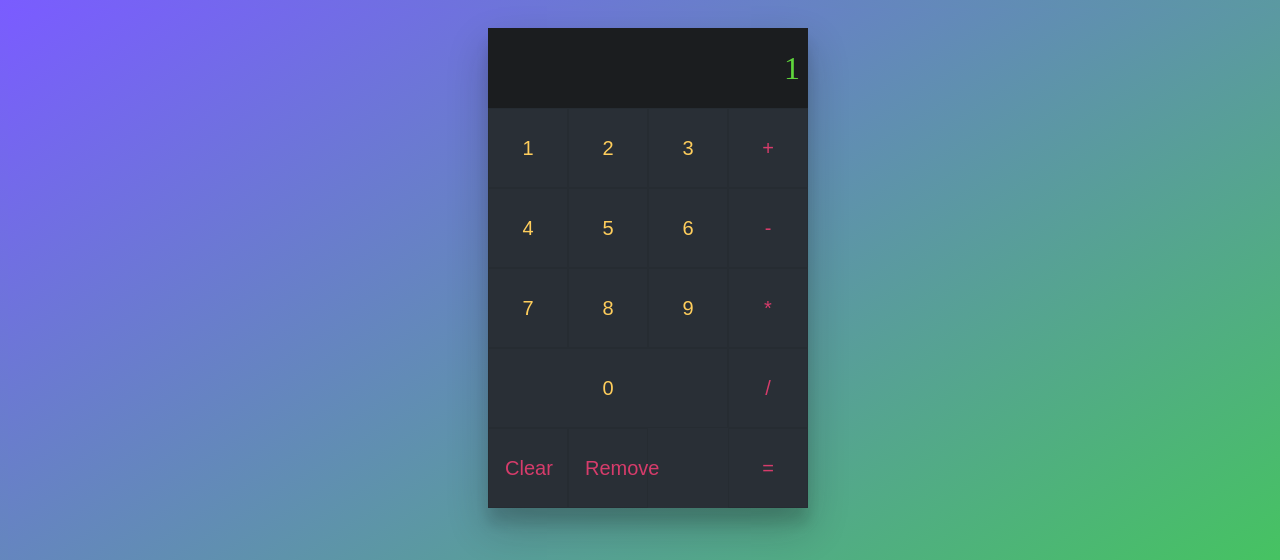
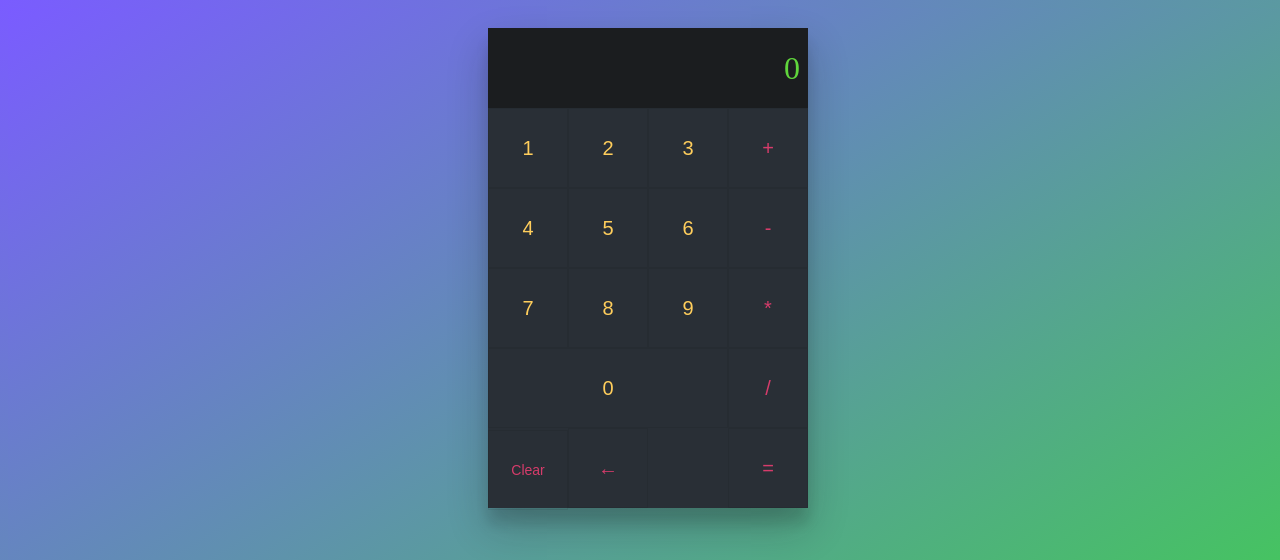
Before and after one commit to MirsonCamadro/React-calculadora-udemy, a React (Create React App) app: page / in a window 1280 px wide. Shown: the top 560 px of the page. Built offline with nearby package versions, Linux system fonts and the light colour scheme.

Commit message:
added Functions.jsx and MathOperations.jsx

```diff
--- a/src/App.jsx
+++ b/src/App.jsx
@@ -1,16 +1,23 @@
 import React from 'react'
+import Button from './components/Button'
+import Functions from './components/Functions'
+import MathOperations from './components/MathOperations'
 import Result from './components/Result'
 import './App.css'
 
 // Función Flecha o Arrow Function
 const App = () => {
+
+    const clickHandlerFunction = text => {
+        console.log(text)
+    }
     // Lo que ejecuta la función
     console.log("Renderización de App")
     return (
         <main className='react-calculator'>
-            <Result value={"1"}/>
+            <Result />
             <div className="numbers">
-                <button>1</button>
+                <Button text={"1"} clickHandler={clickHandlerFunction}/>
                 <button>2</button>
                 <button>3</button>
                 <button>4</button>
@@ -21,17 +28,14 @@ const App = () => {
                 <button>9</button>
                 <button>0</button>
             </div>
-            <div className="functions">
-                <button>Clear</button>
-                <button>Remove</button>
-            </div>
-            <div className="math-operations">
-                <button>+</button>
-                <button>-</button>
-                <button>*</button>
-                <button>/</button>
-                <button>=</button>
-            </div>
+            <Functions
+                onContentClear={() => console.log("clear")}
+                onDelete={() => console.log("delete")}
+            />
+            <MathOperations
+                onClickOperation={operation => console.log(operation)}
+                onClickEqual={equal => console.log(equal)}
+            />
         </main>
     )
 }
--- /dev/null
+++ b/src/components/Button.css
@@ -0,0 +1,3 @@
+.button-long-text{
+    font-size: 14px;
+}
--- /dev/null
+++ b/src/components/Button.jsx
@@ -0,0 +1,17 @@
+import React from "react";
+import PropTypes from "prop-types"
+import './Button.css'
+
+const Button = ({type, text, clickHandler}) => (
+    <button className={type} onClick={()=> clickHandler(text)}>
+        <span>{text}</span>
+    </button>
+)
+
+Button.propTypes = {
+    type: PropTypes.string,
+    text: PropTypes.string.isRequired,
+    clickHandler: PropTypes.func.isRequired
+}
+
+export default Button;
--- /dev/null
+++ b/src/components/Functions.jsx
@@ -0,0 +1,17 @@
+import React from "react";
+import Button from "./Button";
+import PropTypes from 'prop-types';
+
+const Functions = ({onContentClear, onDelete}) => (
+    <section className="functions">
+        <Button type="button-long-text" text="Clear" clickHandler={onContentClear} />
+        <Button type="" text="&larr;" clickHandler={onDelete} />
+    </section>
+)
+
+Functions.propTypes = {
+    onContentClear: PropTypes.func.isRequired,
+    onDelete: PropTypes.func.isRequired
+}
+
+export default Functions;
--- /dev/null
+++ b/src/components/MathOperations.jsx
@@ -0,0 +1,20 @@
+import React from "react";
+import PropTypes from 'prop-types';
+import Button from './Button';
+
+const MathOperations = ({onClickOperation, onClickEqual}) => (
+    <section className="math-operations">
+        <Button text="+" clickHandler={onClickOperation} />
+        <Button text="-" clickHandler={onClickOperation} />
+        <Button text="*" clickHandler={onClickOperation} />
+        <Button text="/" clickHandler={onClickOperation} />
+        <Button text="=" clickHandler={onClickEqual} />
+    </section>
+)
+
+MathOperations.propTypes = {
+    onClickOperation: PropTypes.func.isRequired,
+    onClickEqual: PropTypes.func.isRequired
+}
+
+export default MathOperations;
--- a/src/components/Result.jsx
+++ b/src/components/Result.jsx
@@ -1,17 +1,22 @@
 import React from "react";
 import PropTypes from "prop-types";
 
-const Result = ({ value }) => {
-    return (
-        <div className="result">
-            { value }
-        </div>
-    )
-};
+const Result = ({ value }) => (
+    <div className="result">
+        { value }
+    </div>
+)
+
 
 // Validacion del tipo de dato
 Result.propTypes = {
     value: PropTypes.string.isRequired
 }
 
+//valor por defecto
+
+Result.defaultProps = {
+    value: "0"
+}
+
 export default Result;
```
Also changed, not shown: src/index.jsx (line endings or trailing spaces).
